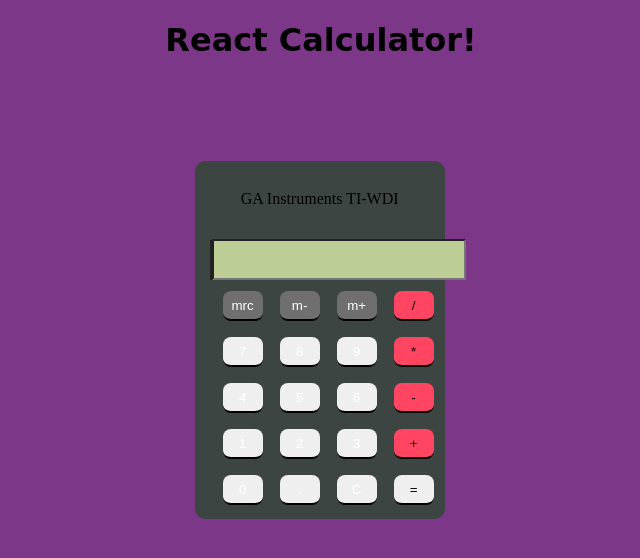
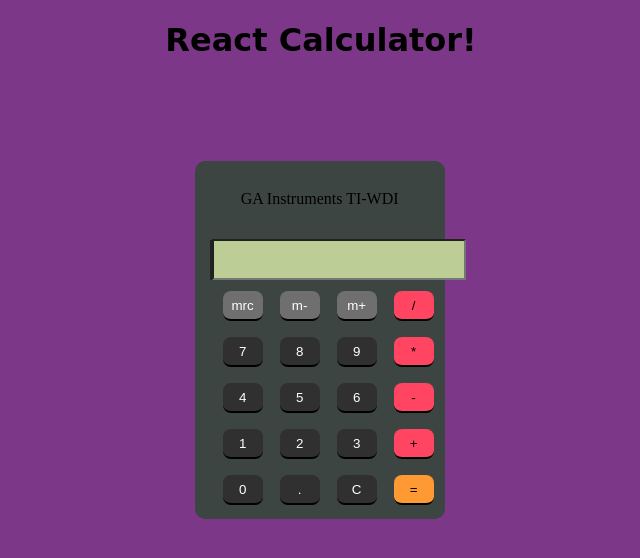
Before and after one commit to wdi-atx-12/react-calculator-components, a React (Create React App) app: page / in a window 1280 px wide. Shown: the top 558 px of the page, without its empty margins (319-959 px from the left). Built offline with nearby package versions, Linux system fonts and the light colour scheme.

Commit message:
colors were missing #

```diff
--- a/src/index.css
+++ b/src/index.css
@@ -66,16 +66,16 @@ body {
 
 .button.black {
   color: white;
-  background-color: 303030;
+  background-color: #303030;
   border-bottom: black 2px solid;
-  border-top: 2px 303030 solid;
+  border-top: 2px #303030 solid;
 }
 
 .button.orange {
   color: black;
-  background-color: FF9933;
+  background-color: #FF9933;
   border-bottom: black 2px solid;
-  border-top: 2px FF9933 solid;
+  border-top: 2px #FF9933 solid;
 }
 
 .gray:active {
@@ -95,7 +95,7 @@ body {
 
 .orange:active {
   border-top: black 2px solid;
-  border-bottom: FF9933 2px solid;
+  border-bottom: #FF9933 2px solid;
 }
 
 p {
```
